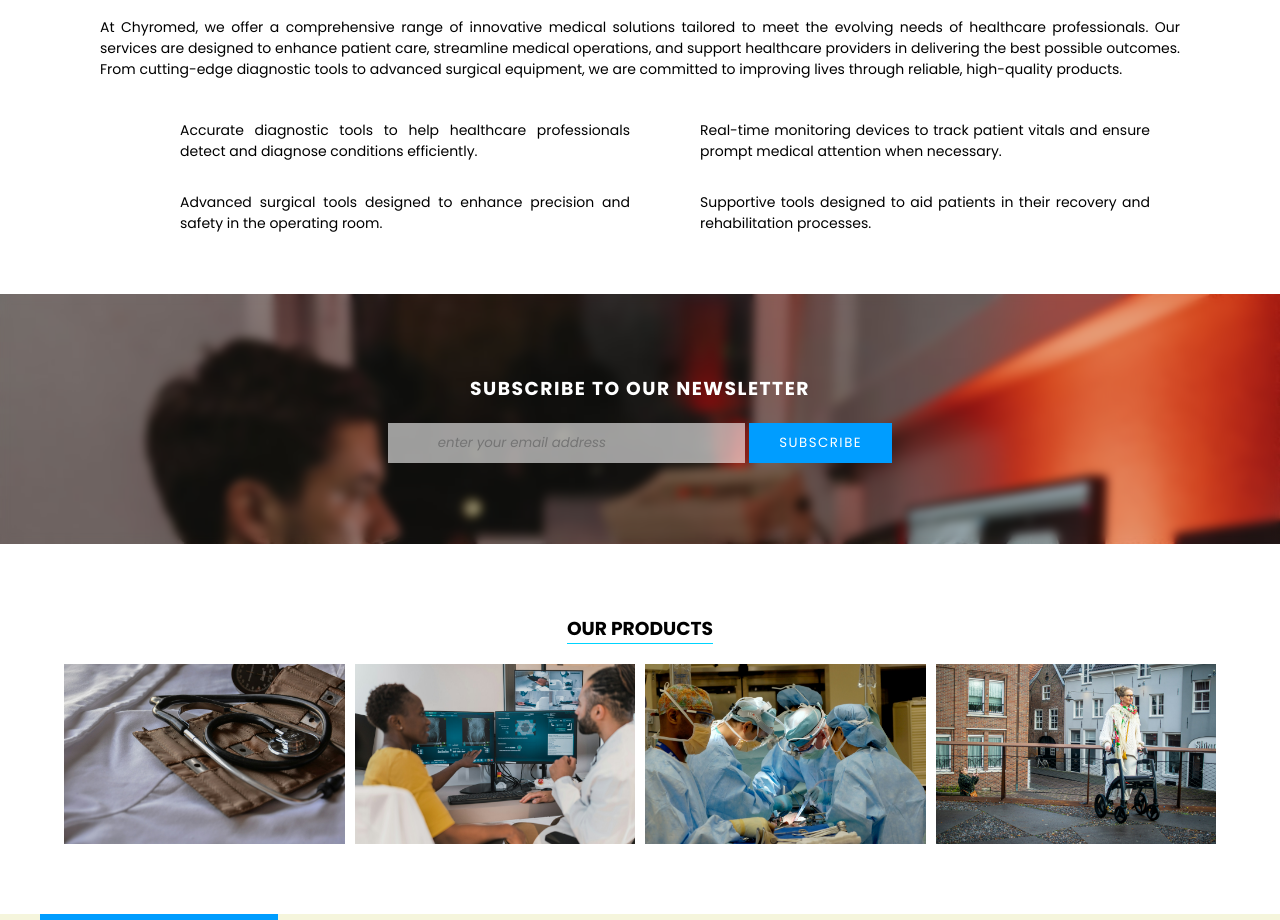
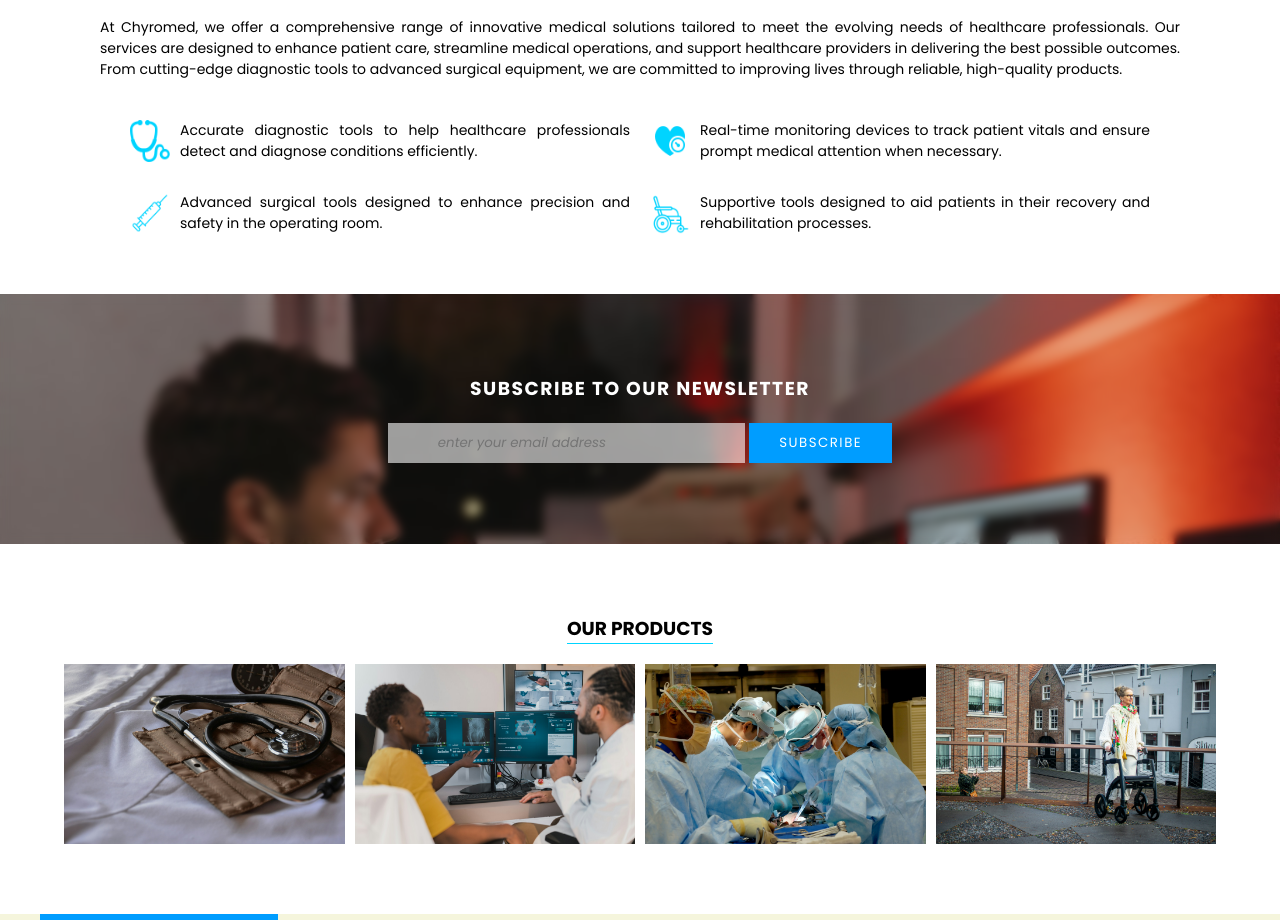
Before and after one commit to topaja/Chyromed, a plain HTML site: page index.html in a window 1280 px wide. Shown: the part 868-1788 px from the top of the page. Drawn offline with Linux system fonts and the light colour scheme; the site is published under a folder, as on GitHub Pages, so addresses that start at the root find nothing.

Commit message:
Update index.html

```diff
--- a/index.html
+++ b/index.html
@@ -90,24 +90,24 @@
             <div class="services-type">
                 <div class="type-left">
                     <div class="row">
-                        <img src="/assests/icons/stethoscope.png" alt="">
+                        <img src="./assests/icons/stethoscope.png" alt="">
                         <p>Accurate diagnostic tools to help healthcare professionals detect and diagnose conditions
                             efficiently.</p>
                     </div>
                     <div class="row">
-                        <img src="/assests/icons/injection.png" alt="">
+                        <img src="./assests/icons/injection.png" alt="">
                         <p>Advanced surgical tools designed to enhance precision and safety in the operating room.</p>
                     </div>
                 </div>
                 <div class="type-right">
                     <div class="row">
-                        <img src="/assests/icons/bp-operator.png" alt="">
+                        <img src="./assests/icons/bp-operator.png" alt="">
                         <p>Real-time monitoring devices to track patient vitals and ensure prompt medical attention when
                             necessary.
                         </p>
                     </div>
                     <div class="row">
-                        <img src="/assests/icons/wheelchair.png" alt="">
+                        <img src="./assests/icons/wheelchair.png" alt="">
                         <p>Supportive tools designed to aid patients in their recovery and rehabilitation processes.</p>
                     </div>
                 </div>
```
